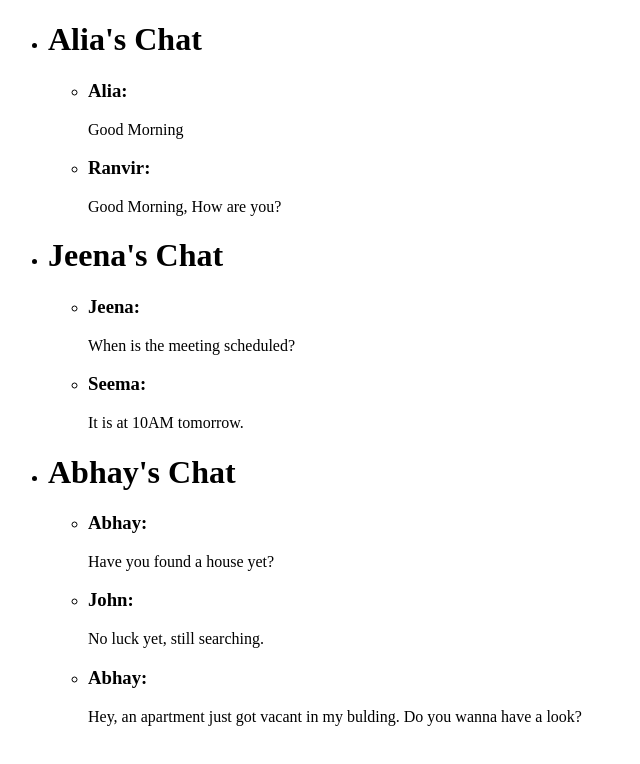
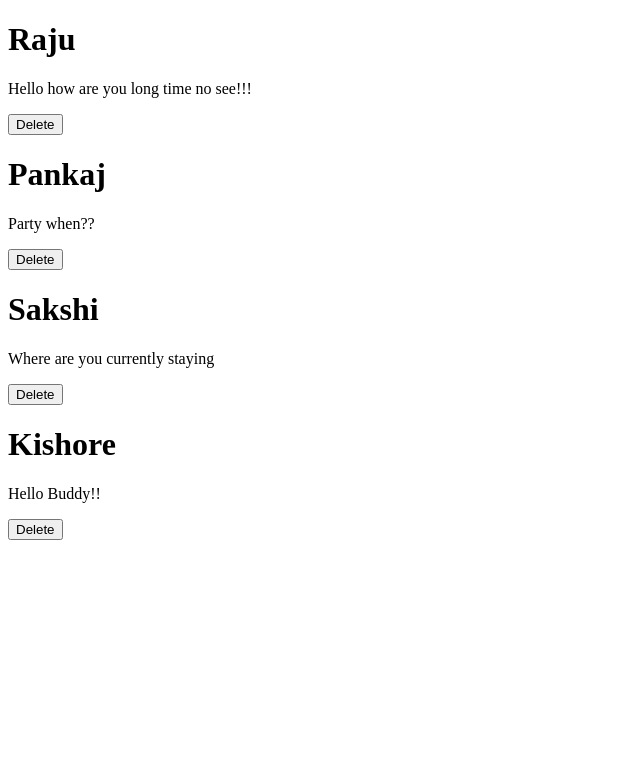
Before and after one commit to Lokeshkhati/ES6-Practice, a React (Vite) app in the folder Reactjs/Set-05/: page / in a window 1280 px wide. Shown: the top 764 px of the page, without its empty margins (0-640 px from the left). Built offline with nearby package versions, Linux system fonts and the light colour scheme.

Commit message:
feat : add solution of question 07

```diff
--- a/Reactjs/Set-05/src/App.jsx
+++ b/Reactjs/Set-05/src/App.jsx
@@ -5,6 +5,7 @@ import ProductCard from "./components/ProductCard";
 import UserProfile from "./components/UserProfile";
 import UserFeed from "./components/UserFeed";
 import Chat from "./components/Chat";
+import Comments from "./components/Comments";
 
 function App() {
   return (
@@ -13,7 +14,8 @@ function App() {
       {/* <ProductCard /> */}
       {/* <UserProfile heading="User Profile" width={400} height={300} /> */}
       {/* <UserFeed /> */}
-      <Chat />
+      {/* <Chat /> */}
+      <Comments />
     </div>
   );
 }
--- /dev/null
+++ b/Reactjs/Set-05/src/components/Comments.jsx
@@ -0,0 +1,49 @@
+import { useEffect, useState } from "react";
+import { fakeFetch, url } from "../constants/fakeFetch06";
+const Comments = () => {
+  const [comments, setComments] = useState([]);
+  const [isLoading, setIsLoading] = useState(false);
+  const [error, setError] = useState("");
+
+  const getComments = async (url) => {
+    setIsLoading(true);
+    try {
+      const { data } = await fakeFetch(url);
+      setComments(data.comments);
+      setError("");
+    } catch (error) {
+      setError(error.message);
+      setComments([]);
+    } finally {
+      setIsLoading(false);
+    }
+  };
+
+  useEffect(() => {
+    getComments(url);
+  }, []);
+
+  const deleteHandler = (name) => {
+    const updatedComments = comments.filter((comment) => comment.name !== name);
+    setComments(updatedComments);
+  };
+  return (
+    <div>
+      {error && <h1>{error} </h1>}
+      {isLoading ? (
+        <h1>Loading...</h1>
+      ) : (
+        <>
+          {comments.map(({ name, text }) => (
+            <>
+              <h1>{name} </h1>
+              <p>{text} </p>
+              <button onClick={() => deleteHandler(name)}>Delete</button>
+            </>
+          ))}
+        </>
+      )}
+    </div>
+  );
+};
+export default Comments;
--- /dev/null
+++ b/Reactjs/Set-05/src/constants/fakeFetch06.js
@@ -0,0 +1,30 @@
+export const fakeFetch = (url) => {
+  return new Promise((resolve, reject) => {
+    setTimeout(() => {
+      if (url === 'https://example.com/api/comments') {
+        resolve({
+          status: 200,
+          message: 'Success',
+          data: {
+            comments: [
+              {
+                name: 'Raju',
+                text: 'Hello how are you long time no see!!!',
+              },
+              { name: 'Pankaj', text: 'Party when??' },
+              { name: 'Sakshi', text: 'Where are you currently staying' },
+              { name: 'Kishore', text: 'Hello Buddy!!' },
+            ],
+          },
+        })
+      } else {
+        reject({
+          status: 404,
+          message: 'No comments Found',
+        })
+      }
+    }, 2000)
+  })
+}
+
+export const url = 'https://example.com/api/comments'
```
